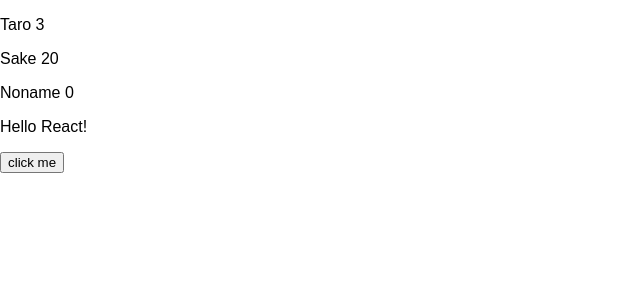
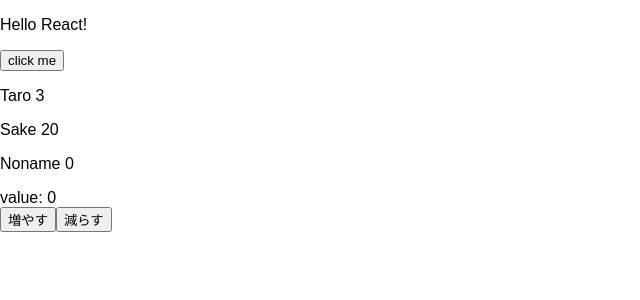
Before and after one commit to komura-c/react-redux-training, a React (Create React App) app: page / in a window 1280 px wide. Shown: the top 300 px of the page, without its empty margins (0-640 px from the left). Built offline with nearby package versions, Linux system fonts and the light colour scheme.

Commit message:
feat(redux): dispatchテスト

```diff
--- a/src/components/App.tsx
+++ b/src/components/App.tsx
@@ -1,26 +1,11 @@
-import React from 'react'
+import React, { Component } from 'react'
+import { connect } from 'react-redux'
+import { increment, decrement } from '../actions'
 
-const App = () => {
-  const hello = <p>Hello React!</p>
-  const input = (
-    <input
-      type="button"
-      value="click me"
-      onClick={() => {
-        console.log('I am clicked')
-      }}
-    />
-  )
-  const profiles = [{ name: 'Taro', age: 3 }, { name: 'Sake', age: 20 }, {}]
-  return (
-    <React.Fragment>
-      {profiles.map((profile) => {
-        return <User name={profile.name} age={profile.age} />
-      })}
-      {hello}
-      {input}
-    </React.Fragment>
-  )
+interface Props {
+  value: number
+  increment: typeof increment
+  decrement: typeof decrement
 }
 
 const User = (props: { name?: string; age?: number }) => {
@@ -36,4 +21,40 @@ User.defaultProps = {
   age: '0',
 }
 
-export default App
+class App extends Component<Props> {
+  hello = (<p>Hello React!</p>)
+  input = (
+    <input
+      type="button"
+      value="click me"
+      onClick={() => {
+        console.log('I am clicked')
+      }}
+    />
+  )
+  profiles = [{ name: 'Taro', age: 3 }, { name: 'Sake', age: 20 }, {}]
+  render() {
+    return (
+      <React.Fragment>
+        {this.hello}
+        {this.input}
+        {this.profiles.map((profile) => {
+          return <User name={profile.name} age={profile.age} />
+        })}
+        <div>value: {this.props.value}</div>
+        <button onClick={this.props.increment}>増やす</button>
+        <button onClick={this.props.decrement}>減らす</button>
+      </React.Fragment>
+    )
+  }
+}
+
+const mapStateToProps = (state: { count: { value: any } }) => ({
+  value: state.count.value,
+})
+const mapDispatchToProps = {
+  increment,
+  decrement,
+}
+
+export default connect(mapStateToProps, mapDispatchToProps)(App)
```
Also changed, not shown: 1 other file (tests, documents, lock files or other folders).
